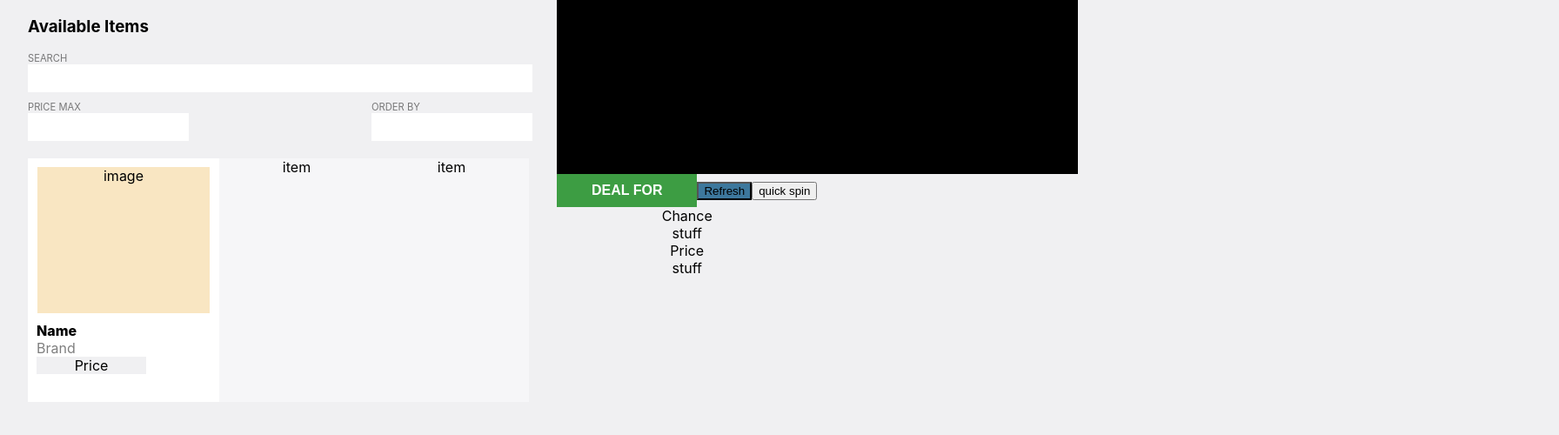
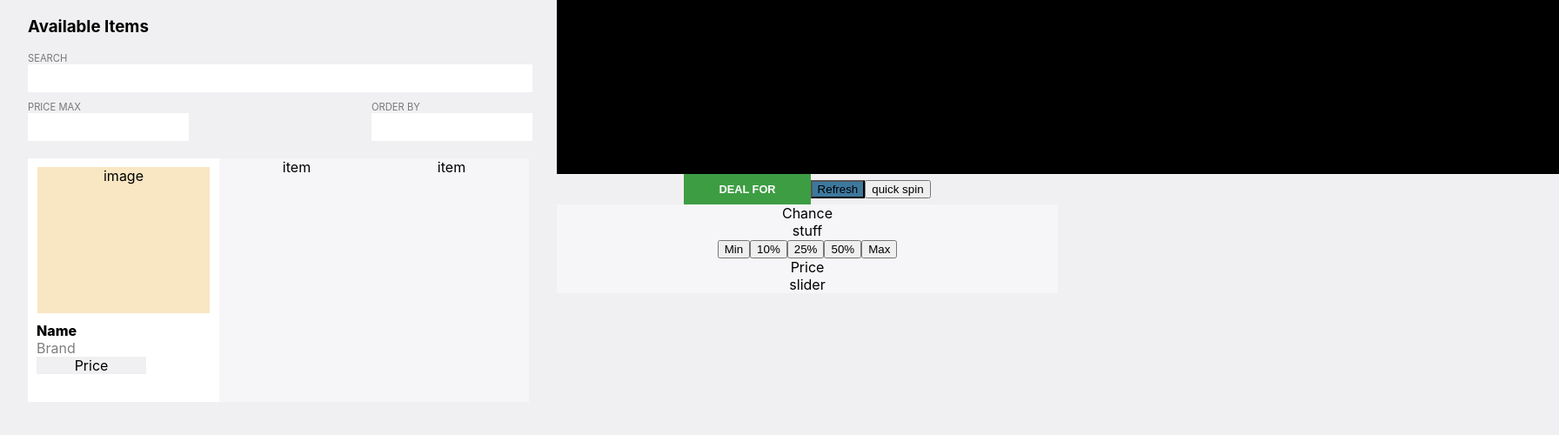
Before and after one commit to THEmmanuel/test, a React (Create React App) app: page / in a window 1280 px wide. Shown: the top 500 px of the page at 87% size, 1792 px wide, since content can reach past the window. Built offline with nearby package versions, Linux system fonts and the light colour scheme.

Commit message:
add styling

```diff
--- a/src/containers/Deal/Deal.js
+++ b/src/containers/Deal/Deal.js
@@ -4,8 +4,8 @@ import style from './Deal.module.css'
 
 const Deal = () => {
 	return (
-		<div>
-			<div>
+		<div className={style.DealWrapper}>
+			<div className={style.Deal}>
 				<div className={style.SpinnerWrapper}>
 					Spinner
 				</div>
@@ -16,18 +16,25 @@ const Deal = () => {
 					<button>quick spin</button>
 				</div>
 
-				<div>
+				<div className={style.ChanceWrapper}>
 					<div>
 						<span>Chance</span>
 						<div>
 							stuff
+							<div>
+								<button>Min</button>
+								<button>10%</button>
+								<button>25%</button>
+								<button>50%</button>
+								<button>Max</button>
+							</div>
 						</div>
 					</div>
 
 					<div>
 						<span>Price</span>
 						<div>
-							stuff
+							slider
 						</div>
 					</div>
 				</div>
--- a/src/containers/Deal/Deal.module.css
+++ b/src/containers/Deal/Deal.module.css
@@ -1,3 +1,11 @@
+.DealWrapper{
+	width: 50%;
+}
+
+.Deal{
+	width: 90%;
+}
+
 .SpinnerWrapper{
 	width: 200%;
 	height: 200px;
@@ -8,7 +16,7 @@
 	background-color: #3D9D43;
 	border: none;
 	padding: 10px 40px;
-	font-size: 1em;
+	font-size: 0.8em;
 	color: #FFF;
 	font-weight: 600;
 }
@@ -16,3 +24,8 @@
 .RefreshButton{
 	background-color: #3D789D;
 }
+
+.ChanceWrapper{
+	background-color: #F6F6F8;
+	width: 100%;
+}
```
